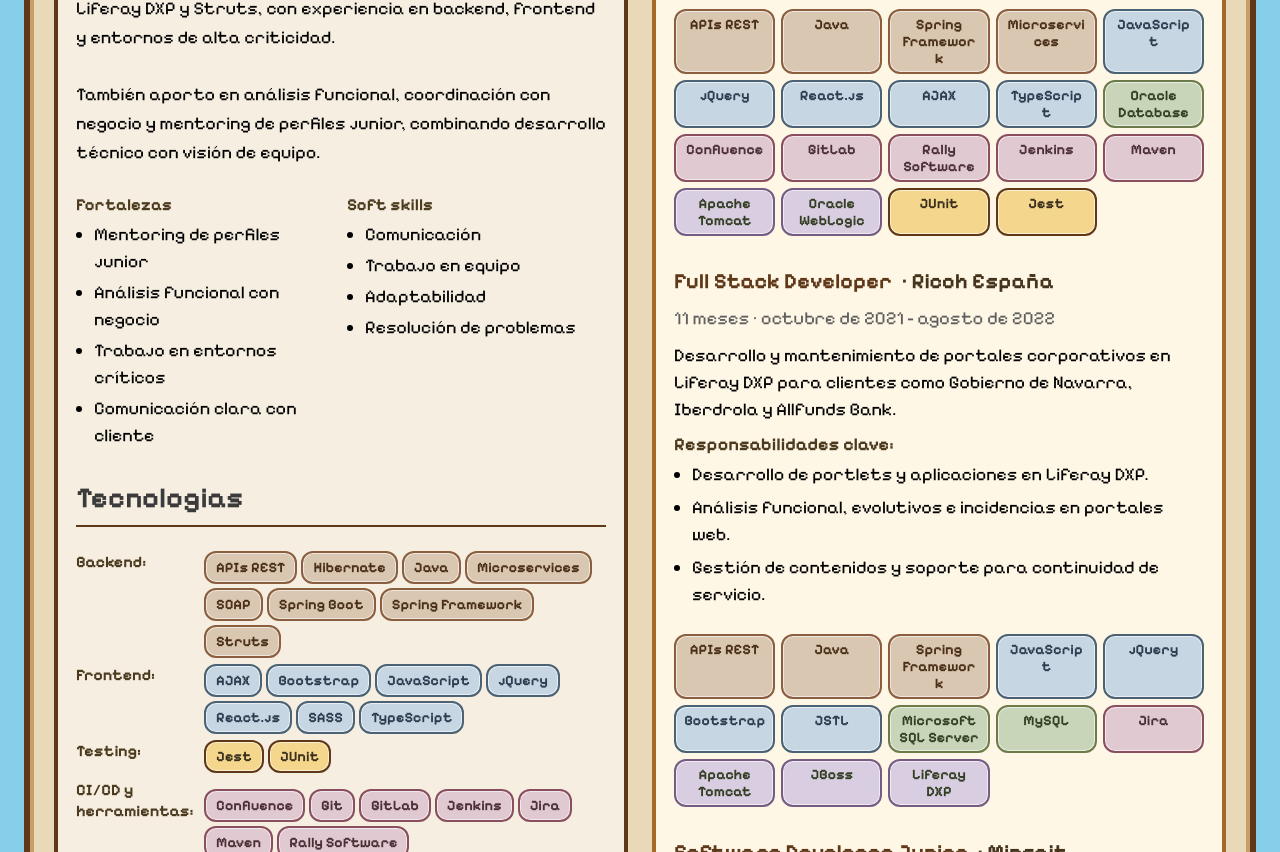
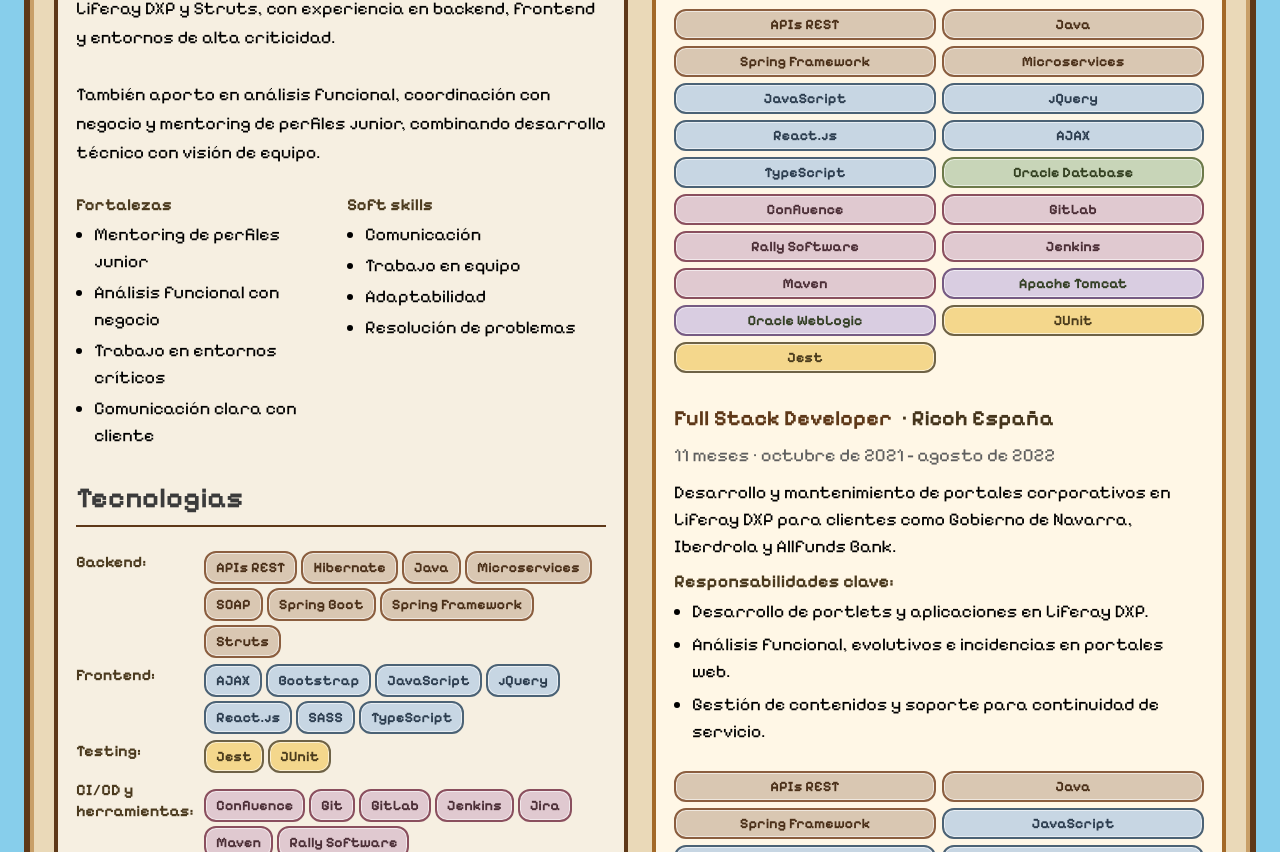
Before and after one commit to AndreiTora/CV-MainCharacter-REACT, a React (Vite) app: page / in a window 1280 px wide. Shown: the part 848-1700 px from the top of the page. Built offline with nearby package versions, Linux system fonts and the light colour scheme.

Commit message:
Cambio de columnas de las pildoras para que no separe palabras y se reajuste mejor a la pantalla.

```diff
--- a/src/styles/sections/_experience.scss
+++ b/src/styles/sections/_experience.scss
@@ -120,7 +120,7 @@
 
 .experience-tech-grid {
   display: grid;
-  grid-template-columns: repeat(auto-fit, minmax(100px, 1fr));
+  grid-template-columns: repeat(auto-fit, minmax(180px, 1fr));
   gap: 6px;
   margin-top: 6px;
 }
@@ -128,7 +128,9 @@
 .experience-tech-chip {
   @include chip-style;
   font-size: 0.9rem;
-  overflow-wrap: anywhere;
+  white-space: normal;
+  overflow-wrap: normal;
+  word-break: normal;
   transition: transform 0.18s ease, filter 0.18s ease, border-color 0.18s ease;
   cursor: $cursor-pointer;
 
@@ -170,5 +172,7 @@
 
   &.tech-chip-default {
     background: #f4d78c;
+    border-color: #6e6246;
+    color: #4a3b1c;
   }
 }
--- a/src/styles/sections/_skills.scss
+++ b/src/styles/sections/_skills.scss
@@ -152,5 +152,7 @@
   .experience-tech-chip {
     padding: 6px 10px;
     font-size: 0.9rem;
+    white-space: normal;
+    overflow-wrap: break-word;
   }
 }
```
